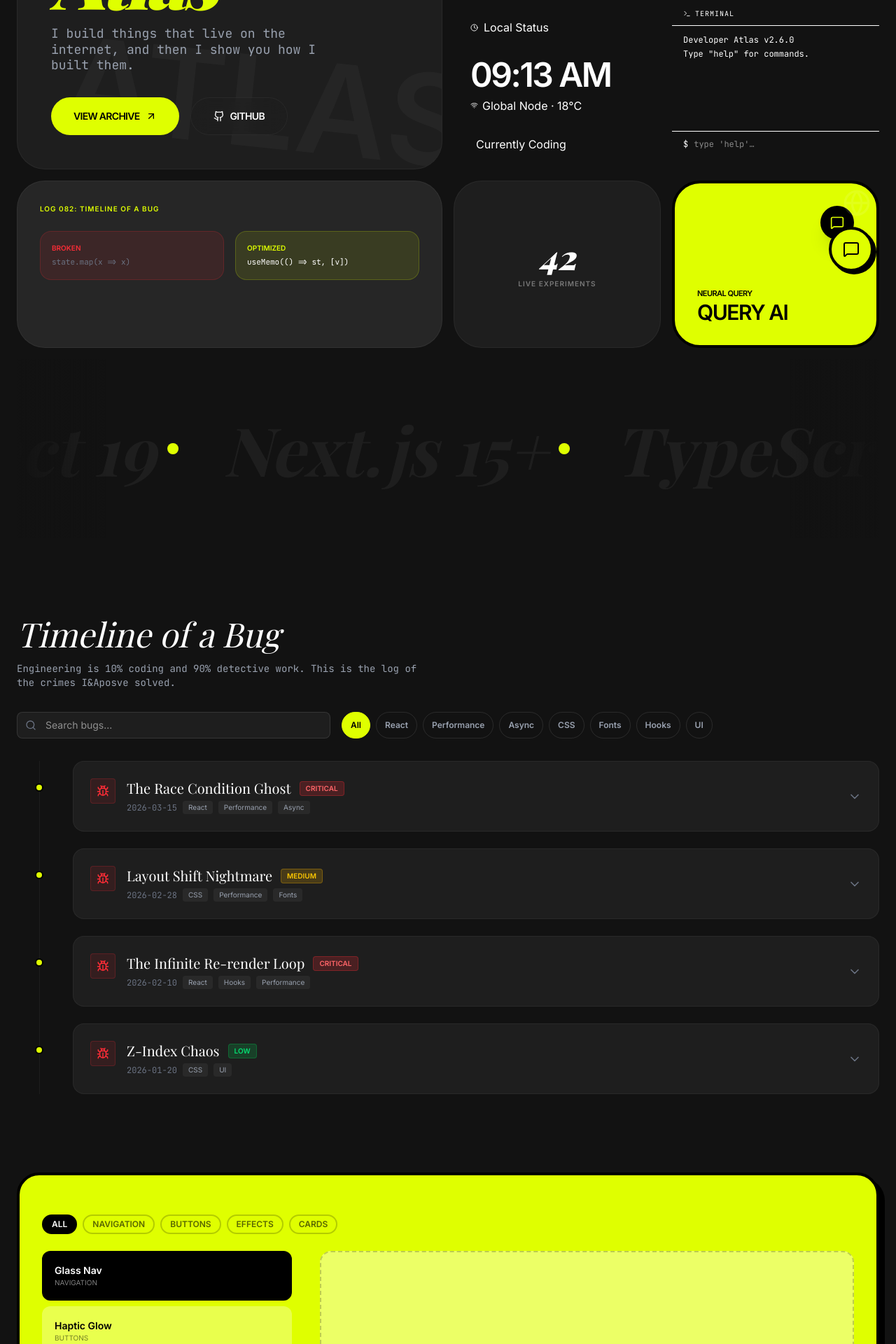
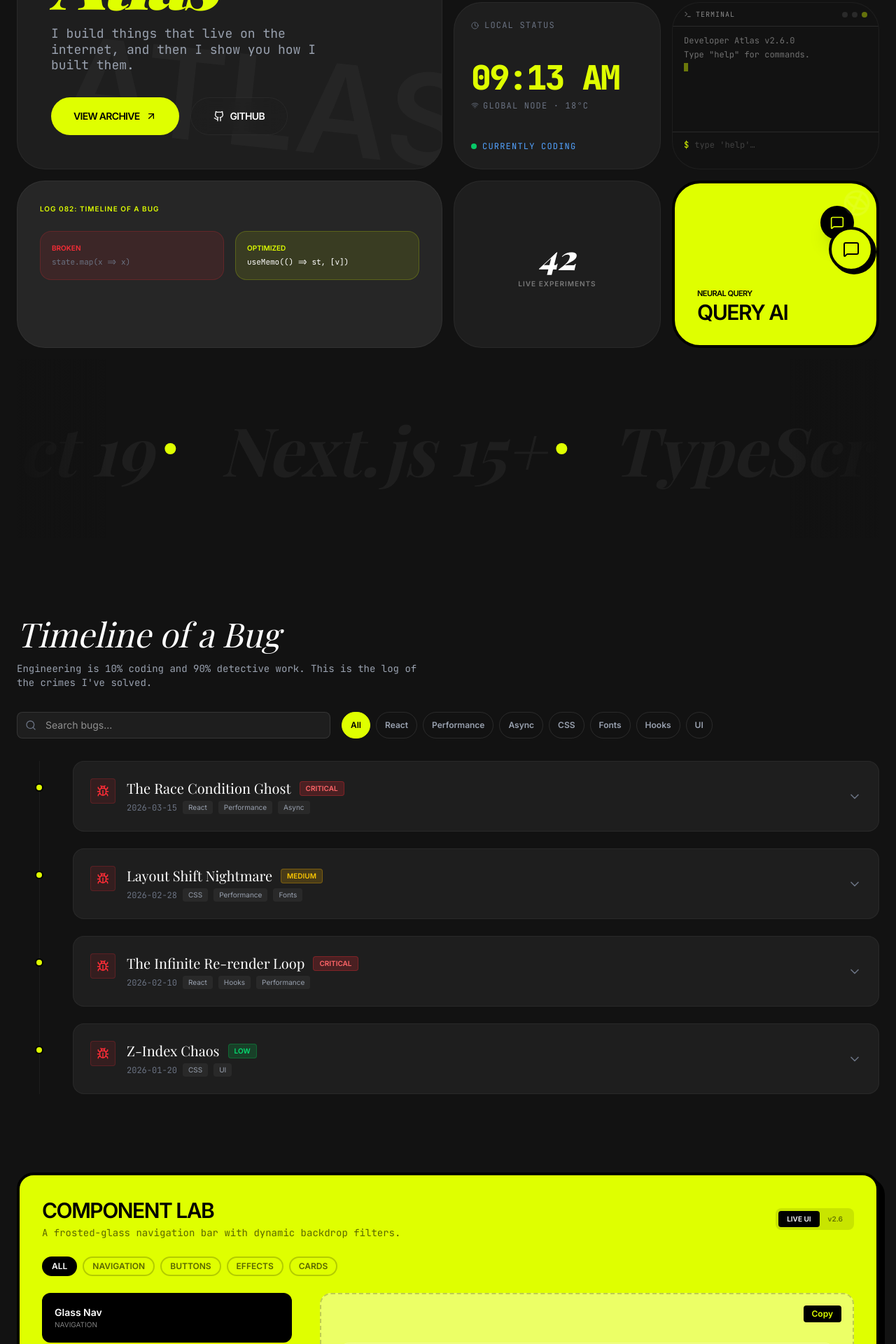
Before and after one commit to Emmanr-eng/dev-portfolio, a React (Vite) app: page / in a window 1280 px wide. Shown: the part 380-2300 px from the top of the page at 70% size. Built offline with nearby package versions, Linux system fonts and the light colour scheme; a web font is replaced by a local one.

Commit message:
Update development server port to 4000; fix typo in BugTimeline component; enhance ComponentLab layout; improve styling in InteractiveTiles; adjust Vite config for production base path

```diff
--- a/package.json
+++ b/package.json
@@ -12,7 +12,7 @@
 
   "scripts": {
 
-    "dev": "vite --port=3000 --host=0.0.0.0",
+    "dev": "vite --port=4000 --host=0.0.0.0",
 
     "build": "vite build",
 
--- a/src/App.tsx
+++ b/src/App.tsx
@@ -72,7 +72,7 @@ export default function App() {
               href="mailto:emmanuel@hurdman.net"
               whileHover={{ scale: 1.05 }}
               whileTap={{ scale: 0.95 }}
-              className="bg-cyber-lime text-black px-5 py-2 font-mono text-xs font-bold. border-2 border-black shadow-[4px_4px_0px_0px_rgba(0,0,0,1)] hover:shadow-none -translate-x-0.5 -translate-y-0.5 hover:translate-x-0 hover:translate-y-0 transition-all font-bold"
+              className="bg-cyber-lime text-black px-5 py-2 font-mono text-xs font-bold border-2 border-black shadow-[4px_4px_0px_0px_rgba(0,0,0,1)] hover:shadow-none -translate-x-0.5 -translate-y-0.5 hover:translate-x-0 hover:translate-y-0 transition-all"
             >
               PING ME
             </motion.a>
@@ -203,7 +203,7 @@ export default function App() {
             className="md:col-span-1 md:row-span-1 bg-cyber-lime rounded-[2.5rem] p-8 border-4 border-black flex flex-col justify-between group cursor-pointer hover:shadow-[12px_12px_0px_0px_rgba(0,0,0,1)] transition-all relative overflow-hidden"
           >
             <div className="absolute top-0 right-0 p-2 opacity-10">
-               <Globe size={40} className="animate-spin-slow" />
+               <Globe size={40} className="animate-spin" />
             </div>
             <div className="flex justify-end">
                <div className="w-12 h-12 bg-black rounded-full flex items-center justify-center text-cyber-lime group-hover:rotate-360 transition-transform duration-700 shadow-xl">
--- a/src/components/BugTimeline.tsx
+++ b/src/components/BugTimeline.tsx
@@ -128,7 +128,7 @@ export default function BugTimeline() {
       <div className="max-w-xl">
         <h2 className="text-4xl md:text-5xl font-serif italic text-white mb-4">Timeline of a Bug</h2>
         <p className="text-gray-400 font-mono text-sm">
-          Engineering is 10% coding and 90% detective work. This is the log of the crimes I&Aposve solved.
+          Engineering is 10% coding and 90% detective work. This is the log of the crimes I&apos;ve solved.
         </p>
       </div>
 
--- a/src/components/ComponentLab.tsx
+++ b/src/components/ComponentLab.tsx
@@ -125,7 +125,7 @@ const COMPONENTS = [
 
 export default function ComponentLab() {
   const [activeId, setActiveId] = useState(COMPONENTS[0].id);
-  const [view,] = useState<'ui' | 'code'>('ui');
+
   const [activeCategory, setActiveCategory] = useState<string>('all'); // NEW
   const [copied, setCopied] = useState(false); // NEW
 
@@ -147,10 +147,17 @@ export default function ComponentLab() {
   };
 
   return (
-    <div className="bg-cyber-lime text-black rounded-4xl border-4 border-black h-full p-8 flex flex-col gap-6 shadow-[8px_8px_0px_0px_rgba(0,0,0,1)]">
+    <div className="bg-cyber-lime text-black rounded-3xl border-4 border-black h-full p-8 flex flex-col gap-6 shadow-[8px_8px_0px_0px_rgba(0,0,0,1)]">
       {/* Header section */}
       <div className="flex flex-col md:flex-row justify-between items-start md:items-center gap-4">
-        {/* ... existing header ... */}
+        <div>
+          <h2 className="text-3xl font-black tracking-tighter uppercase">Component Lab</h2>
+          <p className="text-sm font-mono opacity-60 mt-1">{activeComp.description}</p>
+        </div>
+        <div className="flex bg-black/10 rounded-lg p-1 text-[10px] font-bold shrink-0">
+          <span className="bg-black text-white px-3 py-1 rounded">LIVE UI</span>
+          <span className="px-3 py-1 opacity-50">v2.6</span>
+        </div>
       </div>
 
       {/* NEW: Category tabs */}
@@ -189,16 +196,23 @@ export default function ComponentLab() {
 
         {/* Preview panel with copy button */}
         <div className="lg:col-span-8 bg-white/40 rounded-2xl border-2 border-dashed border-black/20 relative overflow-hidden flex flex-col min-h-75">
-          {/* NEW: Copy button for code view */}
-          {view === 'code' && (
-            <button
-              onClick={copyCode}
-              className="absolute top-4 right-4 z-10 bg-black text-cyber-lime px-3 py-1 text-xs font-bold rounded hover:bg-black/80"
-            >
-              {copied ? '✓ Copied!' : 'Copy'}
-            </button>
-          )}
-          {/* ... existing preview content ... */}
+          {/* Copy button */}
+          <button
+            onClick={copyCode}
+            className="absolute top-4 right-4 z-10 bg-black text-cyber-lime px-3 py-1 text-xs font-bold rounded hover:bg-black/80 transition-colors"
+          >
+            {copied ? '✓ Copied!' : 'Copy'}
+          </button>
+
+          {/* Component preview */}
+          <div className="flex-1 flex items-center justify-center p-6">
+            {activeComp.ui}
+          </div>
+
+          {/* Code view */}
+          <div className="border-t-2 border-dashed border-black/20 bg-black/5 p-4 overflow-x-auto">
+            <pre className="text-[11px] font-mono text-black/70 whitespace-pre-wrap">{activeComp.code}</pre>
+          </div>
         </div>
       </div>
     </div>
--- a/src/components/InteractiveTiles.tsx
+++ b/src/components/InteractiveTiles.tsx
@@ -1,4 +1,4 @@
-import { useState, useEffect, useRef, type SubmitEvent } from 'react';
+import { useState, useEffect, useRef } from 'react';
 import { Terminal, Clock, Wifi } from 'lucide-react';
 import { motion } from 'motion/react';
 
@@ -18,7 +18,7 @@ export default function TerminalTile() {
     }
   }, [history]);
 
-  const handleCommand = (e: SubmitEvent<HTMLFormElement>) => {
+  const handleCommand = (e: React.FormEvent<HTMLFormElement>) => {
     e.preventDefault();
     const cmd = input.toLowerCase().trim();
     let response: string;
@@ -56,19 +56,19 @@ export default function TerminalTile() {
         initial={{ opacity: 0, y: 6 }}
         animate={{ opacity: 1, y: 0 }}
         transition={{ duration: 0.2 }}
-        className="flex flex-col bg-ink h-full font-mono text-xs"
-        style={{ maxHeight: '280px', overflow: 'hidden' }}
+        className="flex flex-col bg-charcoal-dark h-full font-mono text-xs rounded-[2.5rem] border border-white/5 overflow-hidden"
+        style={{ maxHeight: '280px' }}
       >
         {/* Title bar */}
-        <div className="flex items-center justify-between px-4 py-2.5 border-b border-canvas/10 shrink-0">
-          <div className="flex items-center gap-1.5 text-canvas/50">
+        <div className="flex items-center justify-between px-4 py-2.5 border-b border-white/10 shrink-0">
+          <div className="flex items-center gap-1.5 text-white/50">
             <Terminal size={11} />
             <span className="text-[10px] uppercase tracking-widest">Terminal</span>
           </div>
           <div className="flex gap-1.5">
-            <div className="w-2 h-2 rounded-full bg-canvas/10" />
-            <div className="w-2 h-2 rounded-full bg-canvas/10" />
-            <div className="w-2 h-2 rounded-full bg-canvas/20" />
+            <div className="w-2 h-2 rounded-full bg-white/10" />
+            <div className="w-2 h-2 rounded-full bg-white/10" />
+            <div className="w-2 h-2 rounded-full bg-cyber-lime/40" />
           </div>
         </div>
 
@@ -79,29 +79,29 @@ export default function TerminalTile() {
           style={{ maxHeight: '150px', minHeight: '60px', scrollbarWidth: 'thin', scrollbarColor: 'rgba(255,255,255,0.1) transparent' }}
         >
           {history.map((line, i) => (
-            <div key={i} className={line.startsWith('$') ? 'text-canvas/90' : 'text-canvas/40'}>
+            <div key={i} className={line.startsWith('$') ? 'text-cyber-lime' : 'text-white/40'}>
               {line}
             </div>
           ))}
           <motion.div
             animate={{ opacity: [0, 1, 0] }}
             transition={{ repeat: Infinity, duration: 1.2 }}
-            className="text-canvas/60 inline-block w-1.5 h-3 bg-canvas/60"
+            className="inline-block w-1.5 h-3 bg-cyber-lime/60"
           />
         </div>
 
         {/* Input */}
         <form
           onSubmit={handleCommand}
-          className="flex gap-2 px-4 py-2.5 border-t border-canvas/10 shrink-0"
+          className="flex gap-2 px-4 py-2.5 border-t border-white/10 shrink-0"
         >
-          <span className="text-canvas/40">$</span>
+          <span className="text-cyber-lime">$</span>
           <input
             type="text"
             value={input}
             onChange={(e) => setInput(e.target.value)}
             placeholder="type 'help'…"
-            className="flex-1 bg-transparent border-none outline-none text-canvas/90 focus:ring-0 placeholder:text-canvas/20 min-w-0 text-xs font-mono"
+            className="flex-1 bg-transparent border-none outline-none text-white/90 focus:ring-0 placeholder:text-white/20 min-w-0 text-xs font-mono"
             autoComplete="off"
           />
         </form>
@@ -126,25 +126,25 @@ export function StatusTile() {
       initial={{ opacity: 0, y: 6 }}
       animate={{ opacity: 1, y: 0 }}
       transition={{ duration: 0.2, delay: 0.05 }}
-      className="card p-6 flex flex-col justify-between h-full"
+      className="bg-charcoal-light rounded-[2.5rem] border border-white/5 p-6 flex flex-col justify-between h-full"
       style={{ maxHeight: '280px', minHeight: '200px' }}
     >
-      <div className="mono-label flex items-center gap-2">
+      <div className="flex items-center gap-2 text-xs font-mono text-gray-500 uppercase tracking-widest">
         <Clock size={11} />
         Local Status
       </div>
 
       <div>
-        <div className="text-5xl font-black text-ink tracking-tighter display-number leading-none">{time}</div>
-        <div className="mono-label flex items-center gap-1.5 mt-2">
+        <div className="text-5xl font-black text-cyber-lime tracking-tighter font-mono leading-none">{time}</div>
+        <div className="flex items-center gap-1.5 mt-2 text-xs font-mono text-gray-500 uppercase tracking-widest">
           <Wifi size={11} />
           Global Node · 18°C
         </div>
       </div>
 
       <div className="flex items-center gap-2">
-        <span className="status-dot" />
-        <span className="mono-label text-blue">Currently Coding</span>
+        <span className="w-2 h-2 rounded-full bg-green-400 animate-pulse" />
+        <span className="text-xs font-mono text-blue-400 uppercase tracking-widest">Currently Coding</span>
       </div>
     </motion.div>
   );
--- a/vite.config.ts
+++ b/vite.config.ts
@@ -7,7 +7,7 @@ export default defineConfig(({mode}) => {
   const env = loadEnv(mode, '.', '');
   return {
     plugins: [react(), tailwindcss()],
-    base: '/dev-portfolio/',
+    base: mode === 'production' ? '/dev-portfolio/' : '/',
     define: {
       'process.env.GEMINI_API_KEY': JSON.stringify(env.GEMINI_API_KEY),
     },
```
